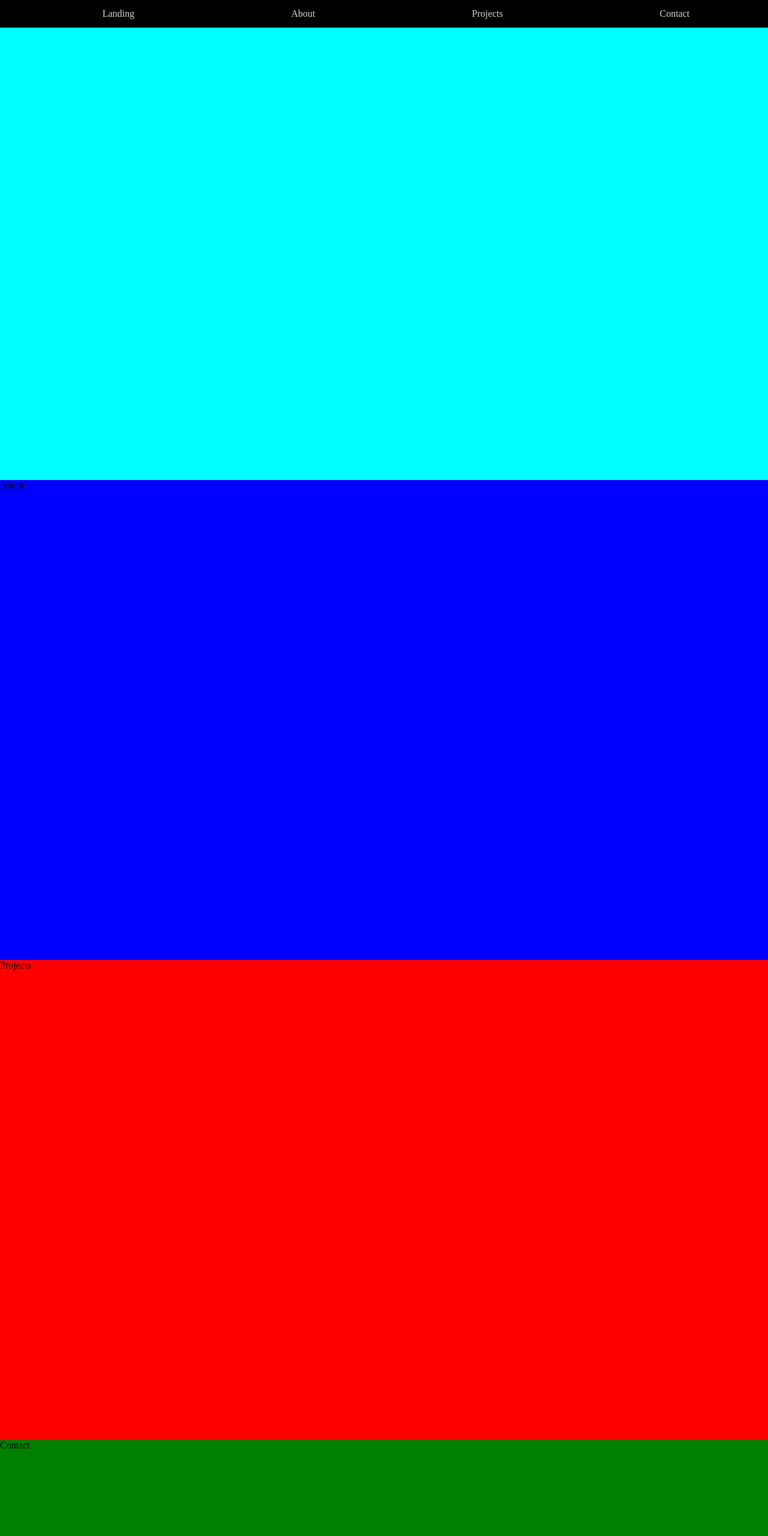
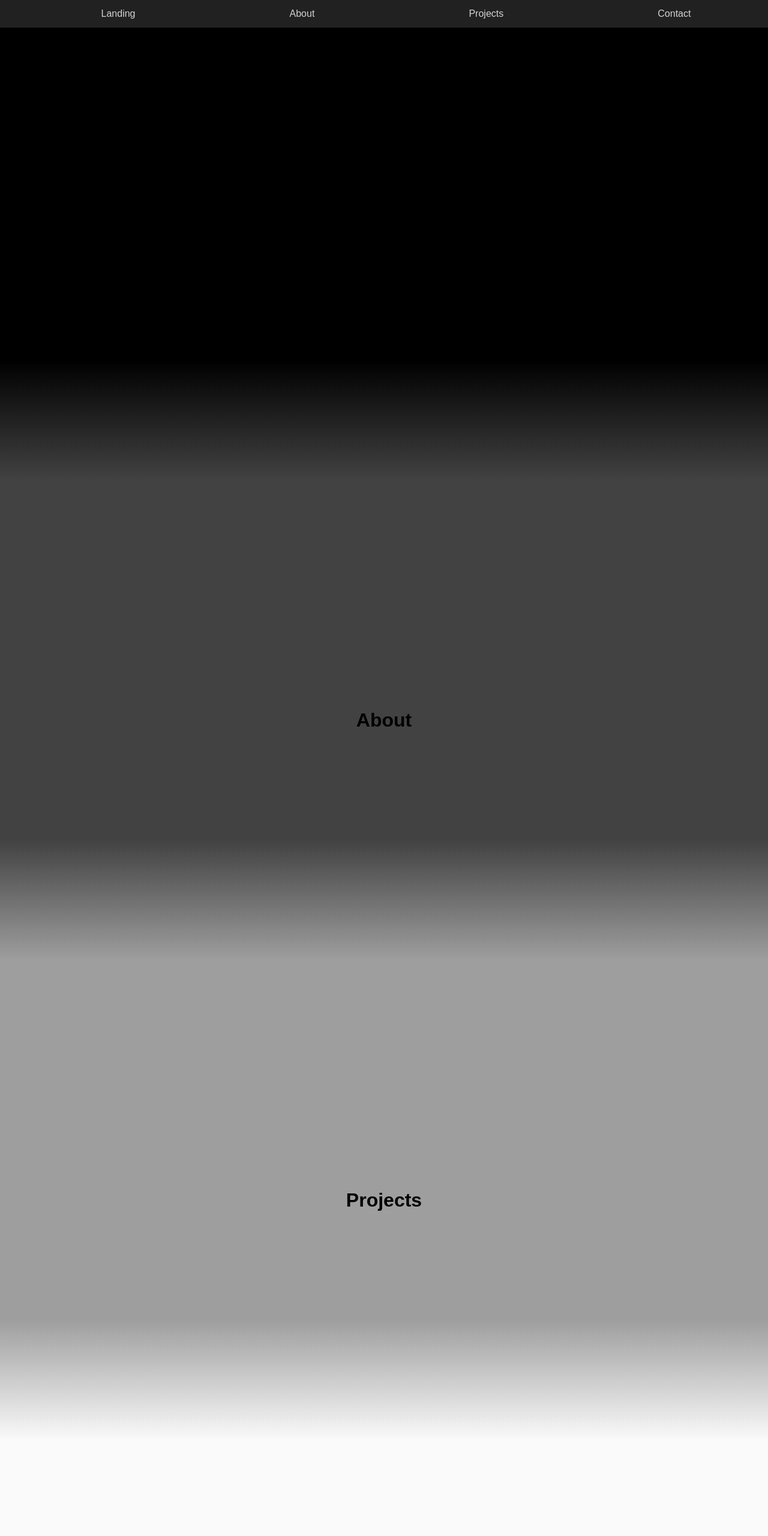
Before and after one commit to skylerisskyler/skylerriley.com, a Gatsby site: page / in a window 1280 px wide. Shown: the top 2560 px of the page at 60% size. Built offline with nearby package versions, Linux system fonts and the light colour scheme; Gatsby itself is replaced by a stand-in of ours.

Commit message:
gradient

```diff
--- a/src/App.css
+++ b/src/App.css
@@ -1,12 +1,18 @@
 * {
   margin: 0 auto;
+  font-family: Arial, Helvetica, sans-serif;
 }
+
+body {
+  background-color: black;
+}
+
 
 .navbar {
   position: fixed;
   overflow: hidden;
   width: 100vw;
-  background-color: black;
+  background-color: #212121;
   color: white;
 }
 
@@ -28,19 +34,42 @@
   text-decoration: none;
 }
 
-.active {
-  border-bottom: 1px solid #333;
-  background-color: peachpuff;
-}
 
 .navbar .about {
-  color: blue;
+  color: cyan;
 }
 
 .navbar .projects {
-  color: red;
+  color: magenta;
 }
 
 .navbar .contact {
   color: greenyellow;
 }
+
+.main-content {
+  display: flex;
+  justify-content: center;
+  align-items: center;
+  height: 100%;
+}
+
+.landing-b {
+  background: rgb(0, 0, 0);
+  background: linear-gradient(180deg, #000000 75%, #424242 100%);
+}
+
+.about-b {
+  background: rgb(0, 0, 0);
+  background: linear-gradient(180deg, #424242 75%, #9e9e9e 100%);
+}
+
+.projects-b {
+  background: rgb(0, 0, 0);
+  background: linear-gradient(180deg, #9e9e9e 75%, #fafafa 100%);
+}
+
+.contact-b {
+  background: rgb(0, 0, 0);
+  background: linear-gradient(180deg, #fafafa 75%, #fafafa 100%);
+}
--- /dev/null
+++ b/src/components/About.js
@@ -0,0 +1,11 @@
+import React from 'react';
+
+const About = () => (
+  <>
+    <div className='main-content' >
+      <h1>About</h1>
+    </div>
+  </>
+)
+
+export default About;
--- /dev/null
+++ b/src/components/Contact.js
@@ -0,0 +1,11 @@
+import React from 'react';
+
+const Contact = () => (
+  <>
+    <div className='main-content'>
+      <h1>Contact</h1>
+    </div>
+  </>
+)
+
+export default Contact;
--- /dev/null
+++ b/src/components/Landing.js
@@ -0,0 +1,11 @@
+import React from 'react';
+
+const Landing = () => (
+  <>
+    <div className='main-content' >
+      <h1>Landing</h1>
+    </div>
+  </>
+)
+
+export default Landing;
--- a/src/components/Navbar.js
+++ b/src/components/Navbar.js
@@ -1,7 +1,6 @@
 import React from 'react';
 
 import { Link } from "react-scroll";
-import "../App.css";
 
 const NavBar = () => (
   <>
--- /dev/null
+++ b/src/components/Projects.js
@@ -0,0 +1,11 @@
+import React from 'react';
+
+const Projects = () => (
+  <>
+    <div className='main-content'>
+      <h1>Projects</h1>
+    </div>
+  </>
+)
+
+export default Projects;
--- a/src/pages/index.js
+++ b/src/pages/index.js
@@ -1,12 +1,27 @@
-import React from "react"
+import React from "react";
+
+import "../App.css";
+
 import NavBar from "../components/Navbar";
+import Landing from "../components/Landing";
+import About from '../components/About';
+import Projects from '../components/Projects';
+import Contact from '../components/Contact';
 
 export default () => (
-  <div style={{backgroundColor: 'black', height: '300vh'}}>
+  <div className="s" style={{backgroundColor: '', height: '300vh'}}>
     <NavBar />
-    <div id={'landing'} style={{backgroundColor: 'cyan', height: '100vh'}}>Landing</div>
-    <div id={'about'} style={{backgroundColor: 'blue', height: '100vh'}}>About</div>
-    <div id={'projects'} style={{backgroundColor: 'red', height: '100vh'}}>Projects</div>
-    <div id={'contact'} style={{backgroundColor: 'green', height: '100vh'}}>Contact</div>
+    <div id={'landing'} className="landing-b" style={{height: '100vh'}}>
+      <Landing />
+    </div>
+    <div id={'about'} className="about-b"  style={{backgroundColor: '', height: '100vh'}}>
+      <About />
+    </div>
+    <div id={'projects'}  className="projects-b"  style={{backgroundColor: '', height: '100vh'}}>
+      <Projects />
+    </div>
+    <div id={'contact'}  className="contact-b"  style={{backgroundColor: '', height: '100vh'}}>
+      <Contact />
+    </div>
   </div>
 )
```
